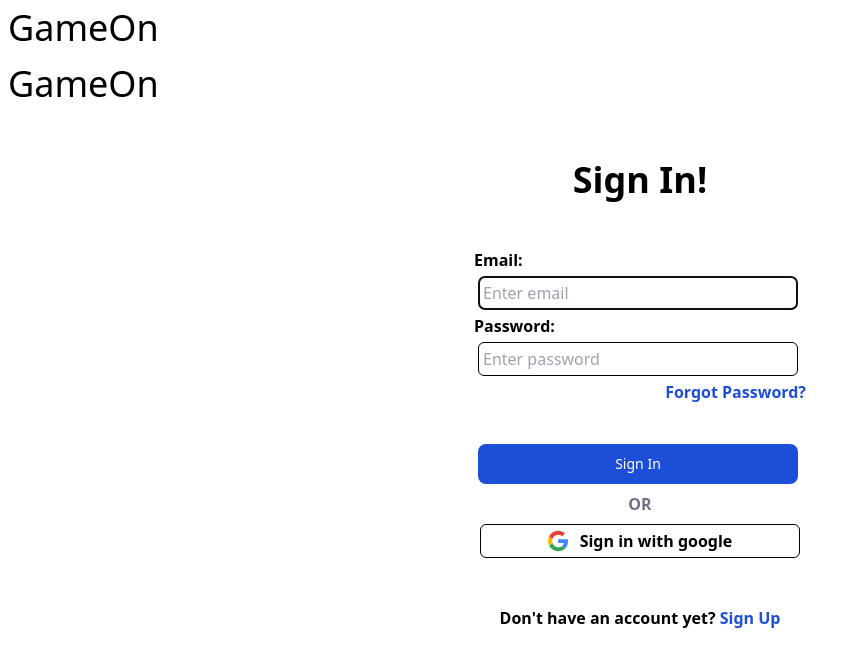
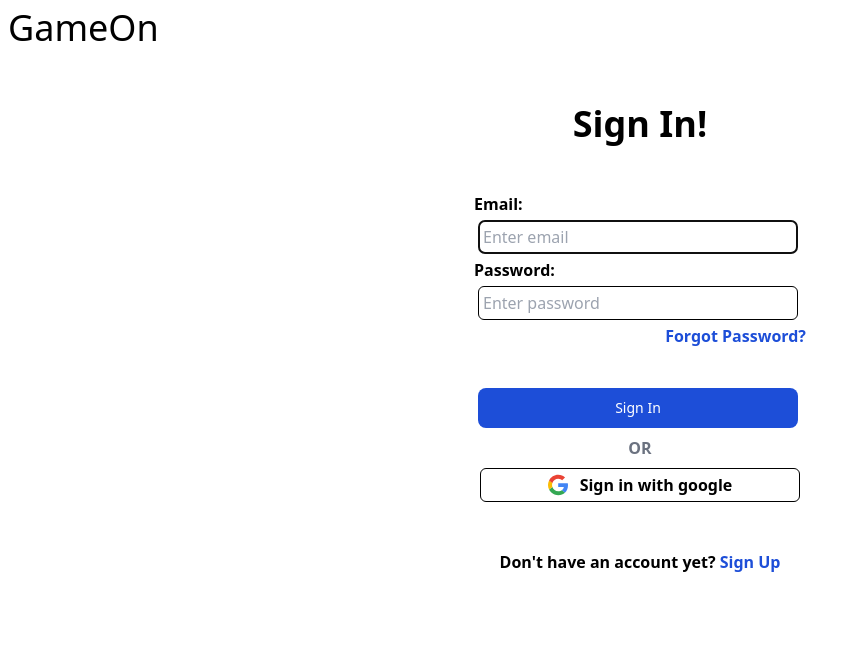
Before and after one commit to ManmohanBoyina/Event-Management-System-FrontEnd, a Next.js app: page /auth/sign-in in a window 1280 px wide. Shown: the top 666 px of the page, without its empty margins (0-859 px from the left). Built offline with nearby package versions, Linux system fonts and the light colour scheme; no server answers.

Commit message:
Removed redundant header component

```diff
--- a/src/pages/auth/sign-in.js
+++ b/src/pages/auth/sign-in.js
@@ -58,7 +58,7 @@ const SignIn = () => {
             <section>
                 {/* sign-in page below */}
                 <title>Customer Sign In</title>
-                <h1 className="text-4xl p-2">GameOn</h1>
+                {/* <h1 className="text-4xl p-2">GameOn</h1> */}
                 <div className="pt-12 flex items-center justify-start h-screen flex-col">
                     <div className="flex flex-col">
                         <h2 className="text-4xl font-bold mb-12 text-left">Sign In!</h2>
```
